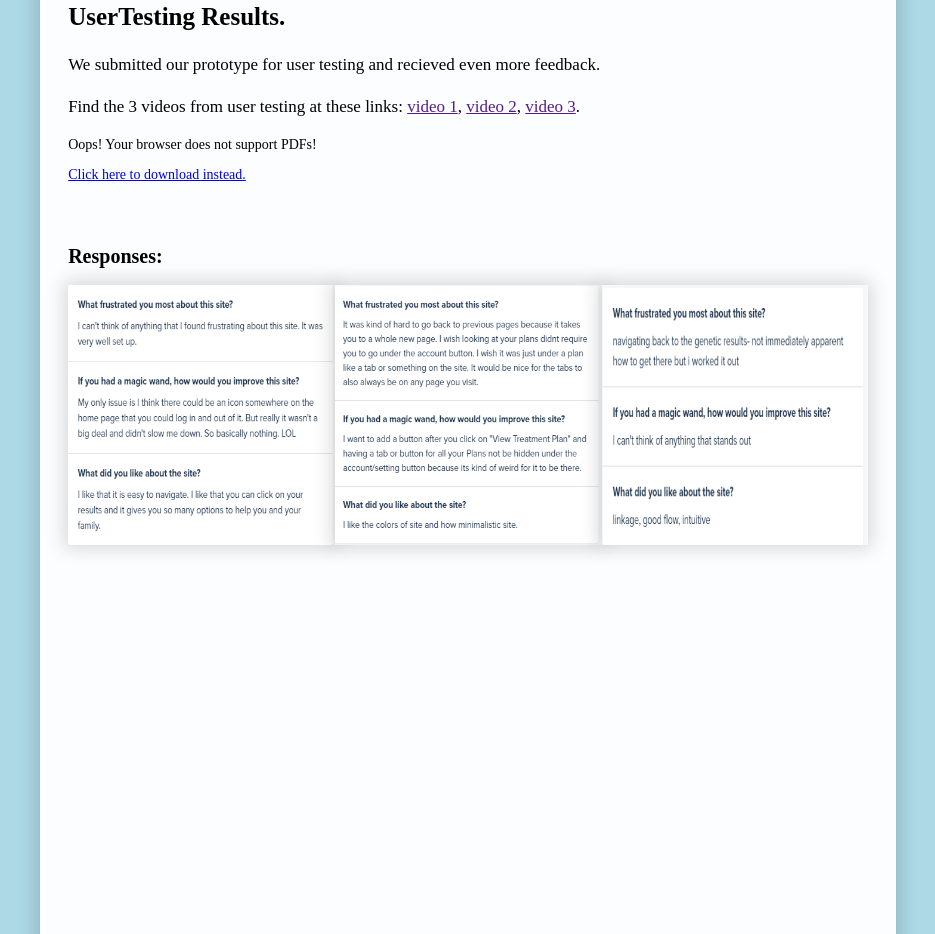
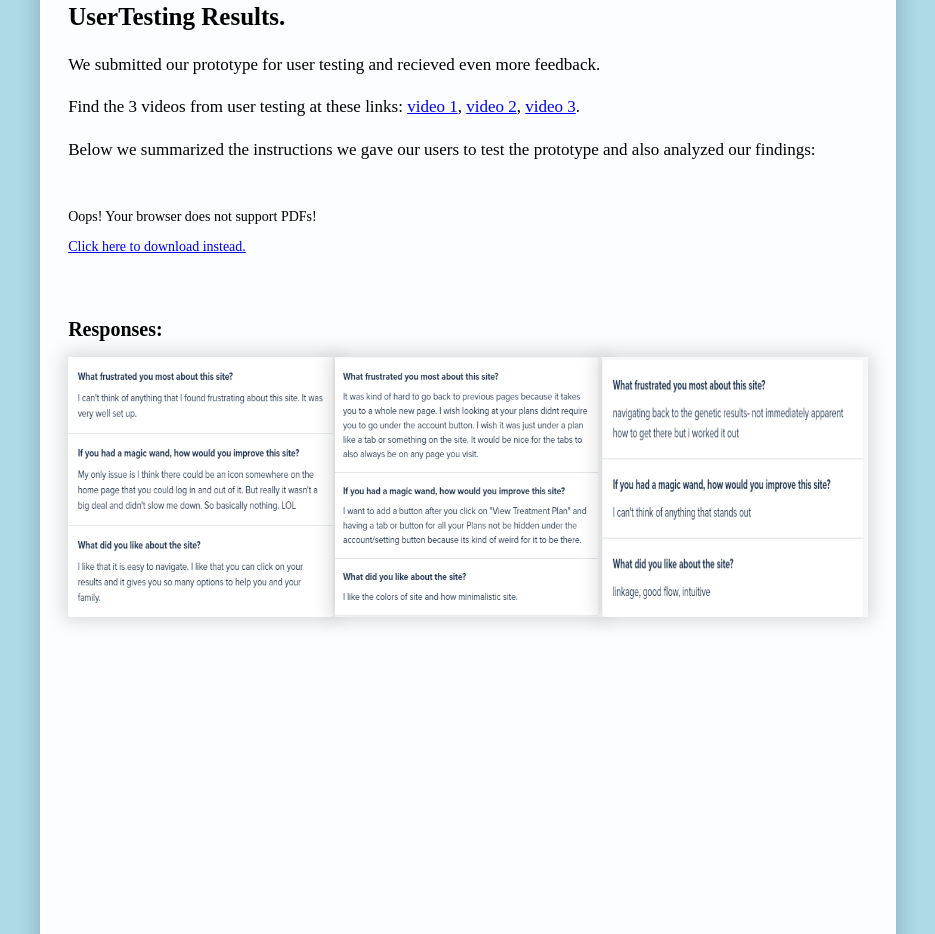
Before and after one commit to raygun19/NestGenomeWriteup, a plain HTML site: page index.html in a window 1280 px wide. Shown: the part 4334-5268 px from the top of the page, without its empty margins (168-1103 px from the left). Drawn offline with Linux system fonts and the light colour scheme; a web font is replaced by a local one.

Commit message:
Update index.html

```diff
--- a/index.html
+++ b/index.html
@@ -87,8 +87,10 @@
 
         <p style="font-size: 17px; line-height: 1.5"> We submitted our prototype for user testing and recieved even more feedback. </p>
 
-        <p style="font-size: 17px; line-height: 1.5"> Find the 3 videos from user testing at these links: <a href="">video 1<a>, <a href="">video 2<a>, <a href="">video 3<a>.</p>
+        <p style="font-size: 17px; line-height: 1.5"> Find the 3 videos from user testing at these links: <a href="https://drive.google.com/file/d/1HoejMJdakcdhtfNX_Nnm9tvcrVe1IZ2R/view?usp=sharing">video 1<a>, <a href="https://drive.google.com/file/d/1UPc-M_Cuv9Yv0bmVhcLSgWhUmpA9MI-L/view?usp=sharing">video 2<a>, <a href="https://drive.google.com/file/d/1XpBNFjLAZXa3Lk-itqXnd0dC04Fm9Wfn/view?usp=sharing">video 3<a>.</p>
 
+          <p style="font-size: 17px; line-height: 1.5"> Below we summarized the instructions we gave our users to test the prototype and also analyzed our findings:</p>
+<br>
           <div style="height:180vh;">
             <object data="./assets/user_test_writeup.pdf" style="background:white; float:inherit; width: 100%; height: 60%;">
                 <p>Oops! Your browser does not support PDFs!</p>
```
